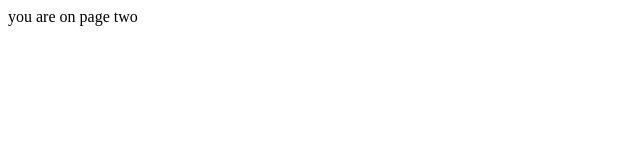
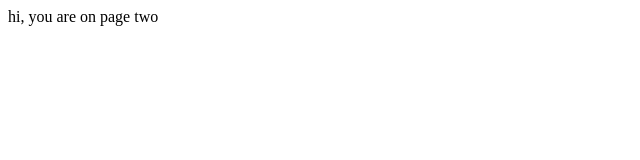
Before and after one commit to abolfazlroostaei/html_file, a plain HTML site: page page2.html in a window 1280 px wide. Shown: the full height of the page, 0-640 px from the left. Drawn offline with Linux system fonts and the light colour scheme.

Commit message:
commiting

```diff
--- a/page2.html
+++ b/page2.html
@@ -1,6 +1,6 @@
 <html>
 <body>
-you are on  page two
+hi, you are on  page two
 
 </body>
 </html>
```
